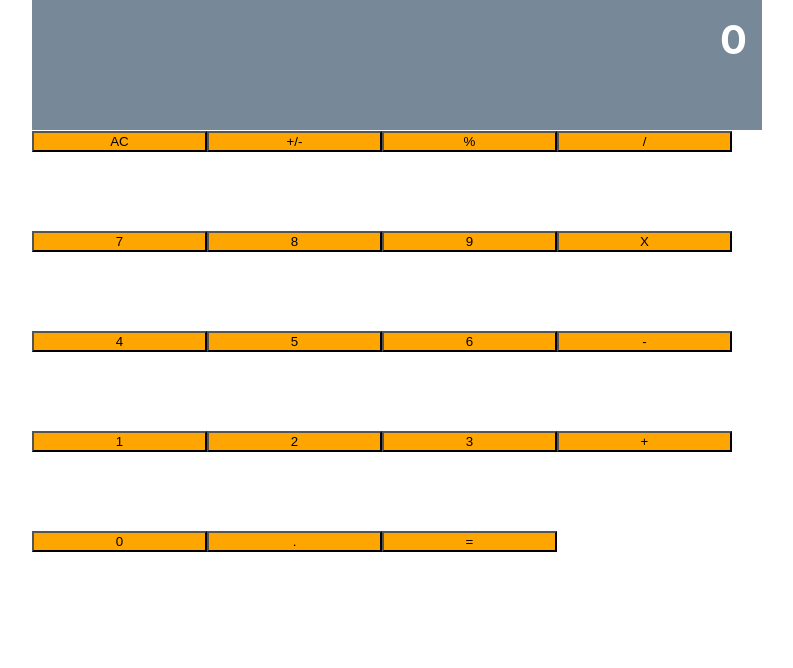
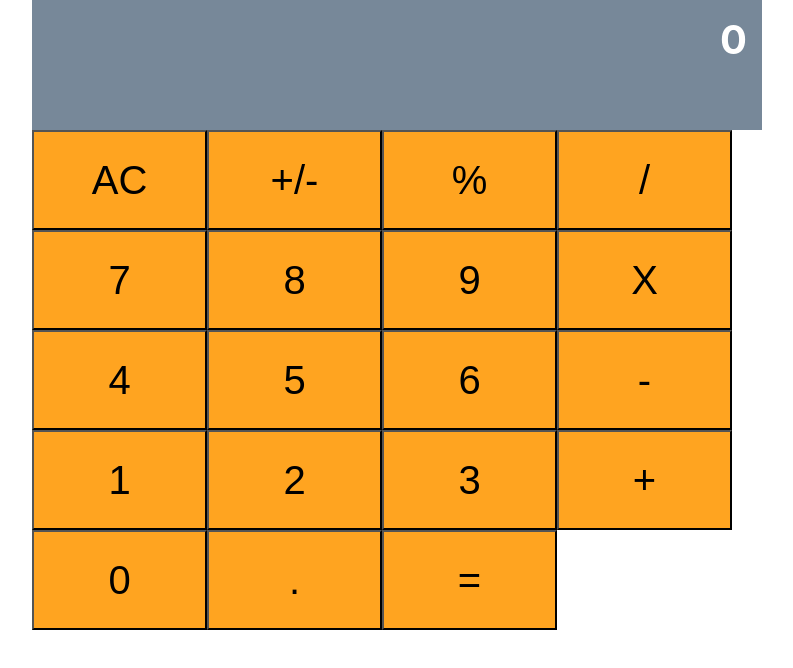
Before and after one commit to cristianCeamatu/dulce-react-calculator, a React (Create React App) app: page / in a window 1280 px wide. Shown: the top 668 px of the page, without its empty margins (258-1051 px from the left). Built offline with nearby package versions, Linux system fonts and the light colour scheme.

Commit message:
Adding more styling to button component: height, font-size, color

```diff
--- a/src/components/Button.js
+++ b/src/components/Button.js
@@ -1,10 +1,15 @@
 import React from "react";
 import PropTypes from "prop-types";
 export default function Button({ name, color, wide }) {
-  const styles = { backgroundColor: color, width: wide ? "50%" : "25%" };
+  const styles = {
+    backgroundColor: color,
+    width: wide ? "50%" : "25%",
+    height: 100,
+    fontSize: "2.5em"
+  };
   return <button style={styles}>{name}</button>;
 }
-Button.defaultProps = { color: "orange", wide: false };
+Button.defaultProps = { color: "#ffa420", wide: false };
 Button.propTypes = {
   result: PropTypes.string.isRequired,
   color: PropTypes.string.isRequired,
```
